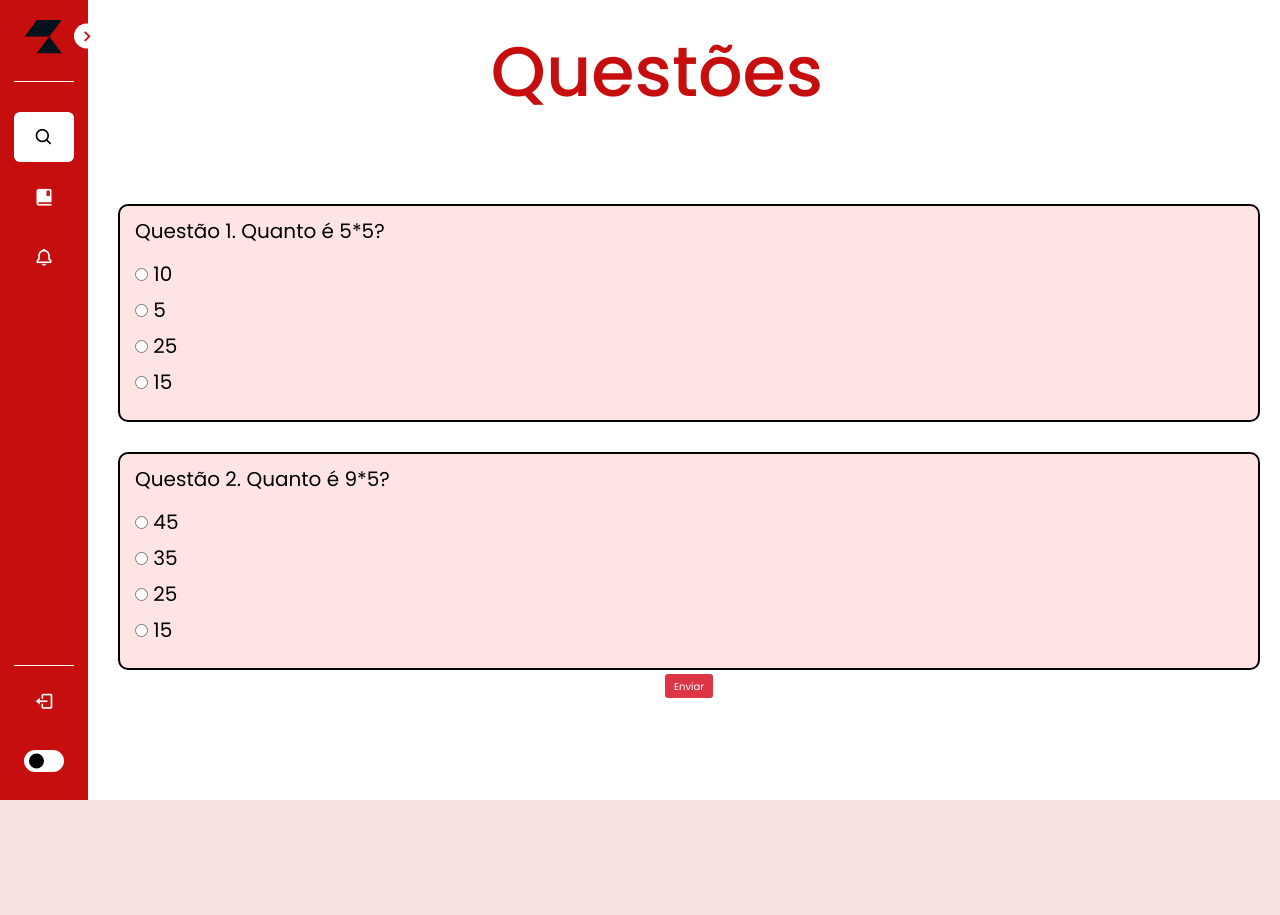
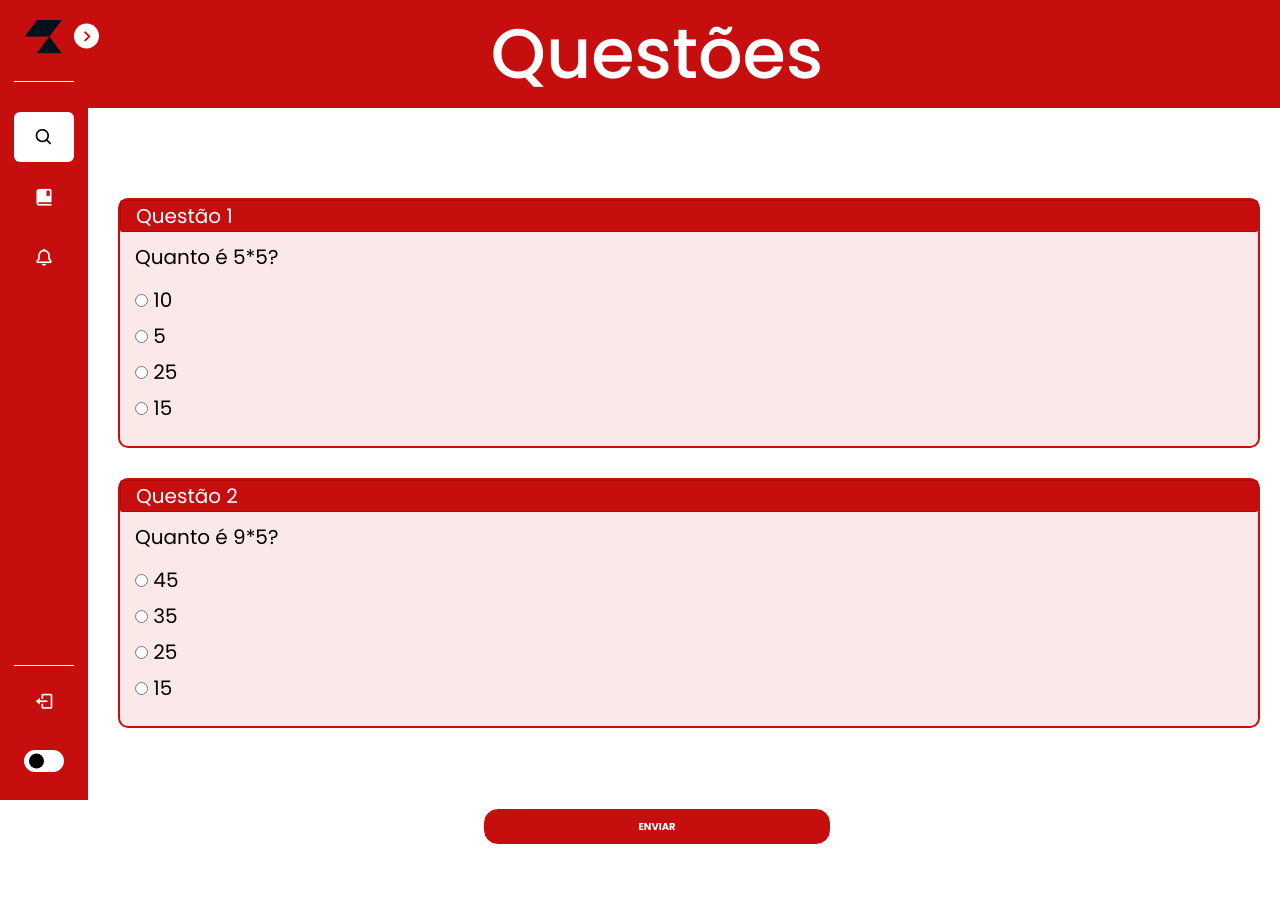
Before and after one commit to BryanWille/magis, a Django app: page /quest/1 in a window 1280 px wide. Before the commit the page ends 800 px from the top, so only its background shows below. Run offline with Django 4.2, Linux system fonts and the light colour scheme; a user stored in the database is signed in; data comes from the database, SQL or seed files in the repository; both versions use the stored data as it was after the commit; some libraries are stand-ins or nearby versions.

Commit message:
asas
asas

```diff
--- a/static/css/quiz.css
+++ b/static/css/quiz.css
@@ -2,16 +2,25 @@
 
 /* title */
 .title {
-    padding-top: 2.5%;
-    color: var(--sidebar-color);
+    padding-top: 1%;
+    padding-bottom: 1%;
+    color: #fff;
     text-align: center;
     font-size: var(--mid-font-size);
     margin-left: -5vw;
     text-transform: capitalize;
+    background-color: var(--contrast-color);
 }
+#card{
+    background-color: aqua;
 
+}
+.button{
+    margin-top: 10px;
+    width: 30%;
+
+}
 .quest {
-    margin-top: 0;
     text-align: center;
 }
 
@@ -24,6 +33,7 @@
     font-size: 2.0rem;
     margin: 0px 10px 0px 10px;
     color: var(--main-text-color);
+
 }
 /*================================================*/
 p {
@@ -37,8 +47,36 @@
 }
 
 #question {
-    background-color: rgba(255, 218, 218, 0.712);
+    background-color: rgba(250, 225, 225, 0.712);
     border-radius: 10px;
-    border: 2px solid black;
+    border: 2px solid var( --contrast-color);
 
 }
+.btn {
+    margin-left: -5vw;
+    border-radius: 15px;
+    text-transform: uppercase;
+    color: #fff;
+    font-size: var(--big-small-font);
+    padding: 10px 50px;
+    cursor: pointer;
+    font-weight: bold;
+    width: 30%;
+    align-self: center;
+    border: none;
+    margin-top: 8rem;
+    background-color: var(--contrast-color);
+    border: 1px solid #fff;
+    transition: background-color .1s;
+}
+.btn:hover {
+    background-color: var(--lighter-color);
+    color: var(  --contrast-color);
+}
+
+.card{
+
+    color: #fff;
+    background-color: var(--contrast-color);
+}
+#card1{margin-left: 15px;}
--- a/static/css/variables.css
+++ b/static/css/variables.css
@@ -11,6 +11,7 @@
     --large-font-size: 10.0rem;
     --mid-font-size: 7.0rem;
     --smal-font-size: 4.0rem;
+    --big-small-font: 1rem;
 
     /* colors */
     --body-color: #fff;
--- a/templates/quest/quiz.html
+++ b/templates/quest/quiz.html
@@ -14,8 +14,10 @@
 
         <div class="quest">
             <form @submit.prevent="handleSubmit()">
+
                 <div id= "question" v-for="(question,index) in questions" :key="question.id" class="mt-5">
-                    <p>Questão [[index + 1]]. [[question.question]]</p>
+                    <div class="card"><div id="card1">Questão [[index + 1]]</div></div>
+                    <p>[[question.question]]</p>
                     <div id="p" v-for="(option , i) in question.options" >
                         <input :id="'radio-'+question.id" @change="check(index , i , question.id)" type="radio"
                             :value="option" :name="'option-'+question.id">
@@ -23,7 +25,7 @@
                     </div>
                     <p :id="'show_message-'+question.id"></p>
                 </div><!--div questões-->
-                <button class="btn btn-danger" type="submit">Enviar</button>
+                <button class="btn" type="submit">Enviar</button>
             </form><!-- fim form-->
         </div><!--fim quest-->
 </div>
```
Also changed, not shown: db.sqlite3.
